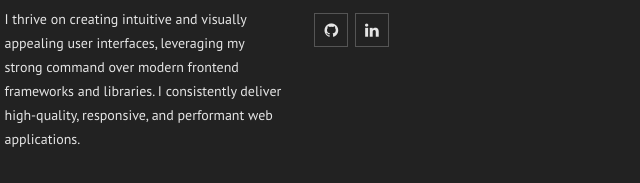
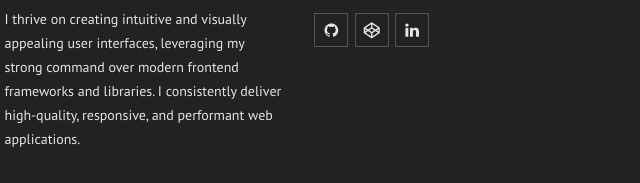
Before and after one commit to mikeislas06/Portfolio-MAIG, a plain HTML site: page index.html in a window 1280 px wide. Both pictures are taken after a click on the link "About me". Shown: the part 332-515 px from the top of the page, 571-1211 px from the left. Drawn offline with nearby package versions, Linux system fonts and the light colour scheme.

Commit message:
Adding Codepen icon to About Me section

```diff
--- a/index.html
+++ b/index.html
@@ -205,6 +205,15 @@
                           title="Github"
                           target="_blank"
                           ><i class="fa fa-github"></i
+                        ></a>
+                      </li>
+                      <li>
+                        <a
+                          class="tip social-button"
+                          href="https://codepen.io/maig0818"
+                          title="CodePen"
+                          target="_blank"
+                          ><i class="fa fa-codepen"></i
                         ></a>
                       </li>
                       <li>
```
